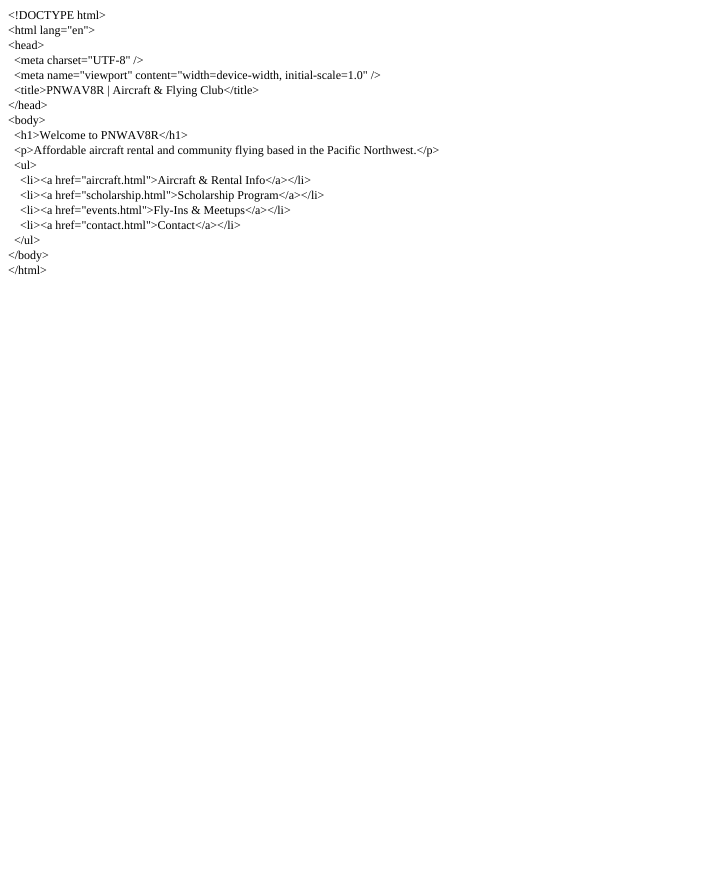
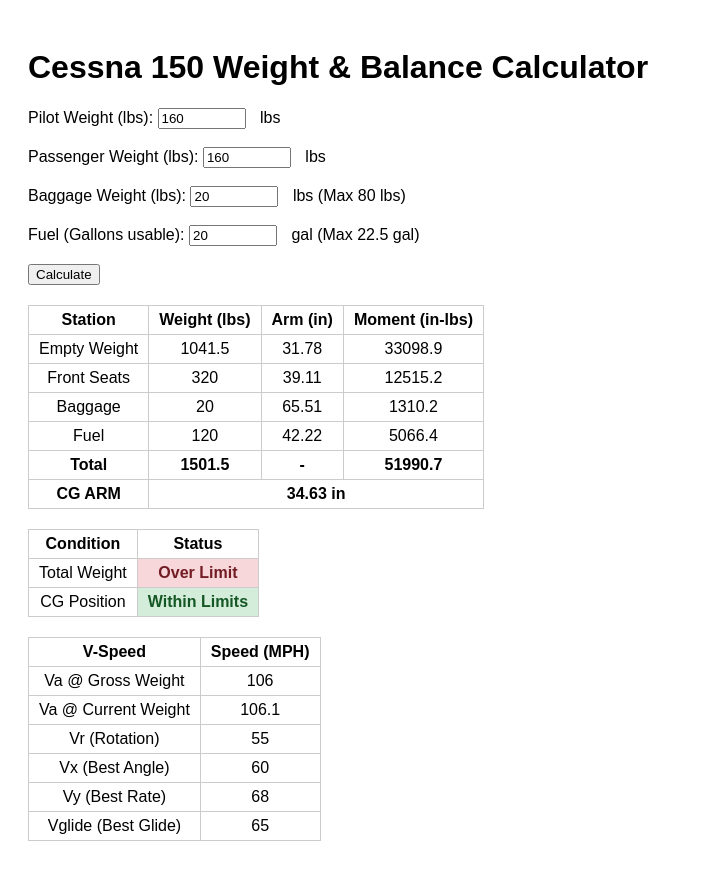
Before and after one commit to machine230/pnwav8r, a plain HTML site: page index.html in a window 1280 px wide. Shown: the whole page, without its empty margins (0-703 px from the left). Before the commit the page ends 800 px from the top, so only its background shows below. Drawn offline with Linux system fonts and the light colour scheme.

Commit message:
Add Weight & Balance Calculator

```diff
--- a/index.html
+++ b/index.html
@@ -1,34 +1,110 @@
-<!DOCTYPE html PUBLIC "-//W3C//DTD HTML 4.01//EN" "http://www.w3.org/TR/html4/strict.dtd">
-<html>
+<!DOCTYPE html>
+<html lang="en">
 <head>
-  <meta http-equiv="Content-Type" content="text/html; charset=utf-8">
-  <meta http-equiv="Content-Style-Type" content="text/css">
-  <title></title>
-  <meta name="Generator" content="Cocoa HTML Writer">
-  <meta name="CocoaVersion" content="2299.77">
-  <style type="text/css">
-    p.p1 {margin: 0.0px 0.0px 0.0px 0.0px; font: 12.0px Times; -webkit-text-stroke: #000000}
-    span.s1 {font-kerning: none}
-  </style>
+    <meta charset="UTF-8">
+    <meta name="viewport" content="width=device-width, initial-scale=1.0">
+    <title>Cessna 150 Weight & Balance Calculator</title>
+    <style>
+        body { font-family: Arial, sans-serif; padding: 20px; }
+        input { width: 80px; margin-right: 10px; }
+        table { border-collapse: collapse; margin-top: 20px; }
+        th, td { border: 1px solid #ccc; padding: 5px 10px; text-align: center; }
+        .warning { background-color: #f8d7da; color: #721c24; font-weight: bold; }
+        .ok { background-color: #d4edda; color: #155724; font-weight: bold; }
+    </style>
 </head>
 <body>
-<p class="p1"><span class="s1">&lt;!DOCTYPE html&gt;</span></p>
-<p class="p1"><span class="s1">&lt;html lang="en"&gt;</span></p>
-<p class="p1"><span class="s1">&lt;head&gt;</span></p>
-<p class="p1"><span class="s1"><span class="Apple-converted-space">  </span>&lt;meta charset="UTF-8" /&gt;</span></p>
-<p class="p1"><span class="s1"><span class="Apple-converted-space">  </span>&lt;meta name="viewport" content="width=device-width, initial-scale=1.0" /&gt;</span></p>
-<p class="p1"><span class="s1"><span class="Apple-converted-space">  </span>&lt;title&gt;PNWAV8R | Aircraft &amp; Flying Club&lt;/title&gt;</span></p>
-<p class="p1"><span class="s1">&lt;/head&gt;</span></p>
-<p class="p1"><span class="s1">&lt;body&gt;</span></p>
-<p class="p1"><span class="s1"><span class="Apple-converted-space">  </span>&lt;h1&gt;Welcome to PNWAV8R&lt;/h1&gt;</span></p>
-<p class="p1"><span class="s1"><span class="Apple-converted-space">  </span>&lt;p&gt;Affordable aircraft rental and community flying based in the Pacific Northwest.&lt;/p&gt;</span></p>
-<p class="p1"><span class="s1"><span class="Apple-converted-space">  </span>&lt;ul&gt;</span></p>
-<p class="p1"><span class="s1"><span class="Apple-converted-space">    </span>&lt;li&gt;&lt;a href="aircraft.html"&gt;Aircraft &amp; Rental Info&lt;/a&gt;&lt;/li&gt;</span></p>
-<p class="p1"><span class="s1"><span class="Apple-converted-space">    </span>&lt;li&gt;&lt;a href="scholarship.html"&gt;Scholarship Program&lt;/a&gt;&lt;/li&gt;</span></p>
-<p class="p1"><span class="s1"><span class="Apple-converted-space">    </span>&lt;li&gt;&lt;a href="events.html"&gt;Fly-Ins &amp; Meetups&lt;/a&gt;&lt;/li&gt;</span></p>
-<p class="p1"><span class="s1"><span class="Apple-converted-space">    </span>&lt;li&gt;&lt;a href="contact.html"&gt;Contact&lt;/a&gt;&lt;/li&gt;</span></p>
-<p class="p1"><span class="s1"><span class="Apple-converted-space">  </span>&lt;/ul&gt;</span></p>
-<p class="p1"><span class="s1">&lt;/body&gt;</span></p>
-<p class="p1"><span class="s1">&lt;/html&gt;</span></p>
+    <h1>Cessna 150 Weight & Balance Calculator</h1>
+
+    <label>Pilot Weight (lbs): </label>
+    <input type="number" id="pilotWeight" value="160"> lbs<br><br>
+
+    <label>Passenger Weight (lbs): </label>
+    <input type="number" id="passengerWeight" value="160"> lbs<br><br>
+
+    <label>Baggage Weight (lbs): </label>
+    <input type="number" id="baggage" value="20" max="80"> lbs (Max 80 lbs)<br><br>
+
+    <label>Fuel (Gallons usable): </label>
+    <input type="number" id="fuel" value="20" max="22.5"> gal (Max 22.5 gal)<br><br>
+
+    <button onclick="calculateWB()">Calculate</button>
+
+    <div id="breakdown"></div>
+    <div id="advisoryTable"></div>
+    <div id="vspeeds"></div>
+
+    <script>
+        const EMPTY_WEIGHT = 1041.5;
+        const EMPTY_CG = 31.78;
+        const STATIONS = { 'FrontSeats': 39.11, 'Baggage': 65.51, 'Fuel': 42.22 };
+        const MAX_GROSS_WEIGHT = 1500;
+        const CG_LIMITS = { forward: 32.20, aft: 36.00 };
+        const VA_MAX_GROSS = 106;
+        const VR = 55;
+        const VX = 60;
+        const VY = 68;
+        const VGLIDE = 65;
+
+        function calculateWB() {
+            const pilotWeight = parseFloat(document.getElementById('pilotWeight').value);
+            const passengerWeight = parseFloat(document.getElementById('passengerWeight').value);
+            const frontSeatsWeight = pilotWeight + passengerWeight;
+            const baggageWeight = Math.min(parseFloat(document.getElementById('baggage').value), 80);
+            const fuelGallons = Math.min(parseFloat(document.getElementById('fuel').value), 22.5);
+            const fuelWeight = fuelGallons * 6;
+
+            const emptyMoment = EMPTY_WEIGHT * EMPTY_CG;
+            const frontSeatsMoment = frontSeatsWeight * STATIONS.FrontSeats;
+            const baggageMoment = baggageWeight * STATIONS.Baggage;
+            const fuelMoment = fuelWeight * STATIONS.Fuel;
+
+            const totalWeight = EMPTY_WEIGHT + frontSeatsWeight + baggageWeight + fuelWeight;
+            const totalMoment = emptyMoment + frontSeatsMoment + baggageMoment + fuelMoment;
+            const cgPosition = totalMoment / totalWeight;
+
+            const cgStatus = (cgPosition < CG_LIMITS.forward || cgPosition > CG_LIMITS.aft) ? 'Out of Limits' : 'Within Limits';
+            const weightStatus = (totalWeight > MAX_GROSS_WEIGHT) ? 'Over Limit' : 'Within Limit';
+            const vaActual = VA_MAX_GROSS * Math.sqrt(totalWeight / MAX_GROSS_WEIGHT);
+
+            document.getElementById('breakdown').innerHTML = `
+                <table>
+                    <tr><th>Station</th><th>Weight (lbs)</th><th>Arm (in)</th><th>Moment (in-lbs)</th></tr>
+                    <tr><td>Empty Weight</td><td>${EMPTY_WEIGHT}</td><td>${EMPTY_CG}</td><td>${emptyMoment.toFixed(1)}</td></tr>
+                    <tr><td>Front Seats</td><td>${frontSeatsWeight}</td><td>${STATIONS.FrontSeats}</td><td>${frontSeatsMoment.toFixed(1)}</td></tr>
+                    <tr><td>Baggage</td><td>${baggageWeight}</td><td>${STATIONS.Baggage}</td><td>${baggageMoment.toFixed(1)}</td></tr>
+                    <tr><td>Fuel</td><td>${fuelWeight}</td><td>${STATIONS.Fuel}</td><td>${fuelMoment.toFixed(1)}</td></tr>
+                    <tr><th>Total</th><th>${totalWeight.toFixed(1)}</th><th>-</th><th>${totalMoment.toFixed(1)}</th></tr>
+                    <tr><th>CG ARM</th><th colspan="3">${cgPosition.toFixed(2)} in</th></tr>
+                </table>`;
+
+            let advisoryContent = `
+                <table>
+                    <tr><th>Condition</th><th>Status</th></tr>
+                    <tr><td>Total Weight</td><td class="${weightStatus === 'Over Limit' ? 'warning' : 'ok'}">${weightStatus}</td></tr>
+                    <tr><td>CG Position</td><td class="${cgStatus === 'Out of Limits' ? 'warning' : 'ok'}">${cgStatus}</td></tr>`;
+
+            if (cgStatus === 'Out of Limits') {
+                advisoryContent += `
+                    <tr><td colspan="2" class="warning">CG is out of safe limits. Aircraft may become uncontrollable or stall unpredictably.</td></tr>`;
+            }
+
+            advisoryContent += `</table>`;
+            document.getElementById('advisoryTable').innerHTML = advisoryContent;
+
+            document.getElementById('vspeeds').innerHTML = `
+                <table>
+                    <tr><th>V-Speed</th><th>Speed (MPH)</th></tr>
+                    <tr><td>Va @ Gross Weight</td><td>${VA_MAX_GROSS}</td></tr>
+                    <tr><td>Va @ Current Weight</td><td>${vaActual.toFixed(1)}</td></tr>
+                    <tr><td>Vr (Rotation)</td><td>${VR}</td></tr>
+                    <tr><td>Vx (Best Angle)</td><td>${VX}</td></tr>
+                    <tr><td>Vy (Best Rate)</td><td>${VY}</td></tr>
+                    <tr><td>Vglide (Best Glide)</td><td>${VGLIDE}</td></tr>
+                </table>`;
+        }
+
+        calculateWB();
+    </script>
 </body>
 </html>
```
